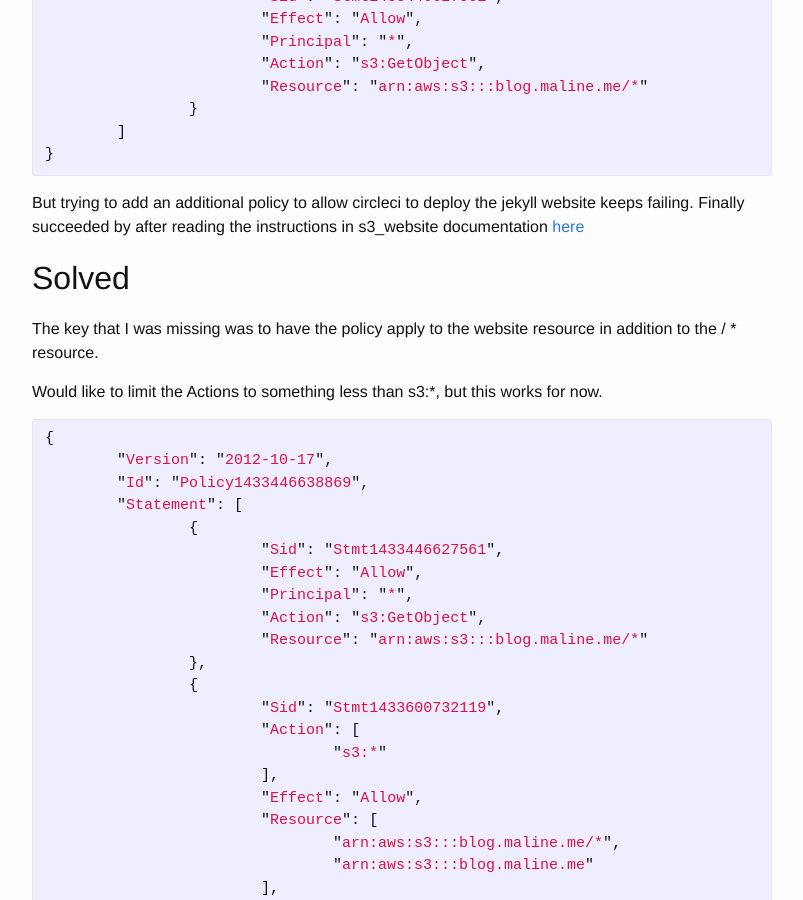
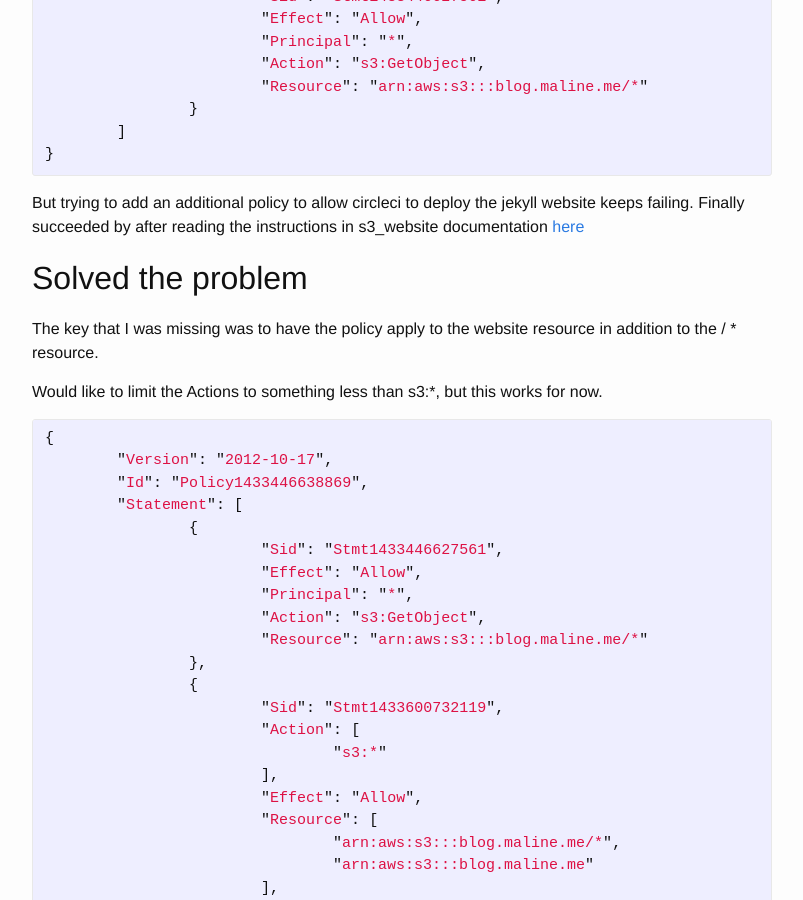
Before and after one commit to amaline/amaline.github.io, a Jekyll site: the page built from _posts/2015-06-06-S3-Policy-Trouble.md, in a window 1280 px wide and 900 px high, scrolled down 476 px. Shown: the whole window, without its empty margins (238-1041 px from the left). Built offline with Jekyll 4.4.1, drawn with Linux system fonts in a browser that asks for light colours.

Commit message:
Updated 2015-06-06-S3-Policy-Trouble.md

```diff
--- a/_posts/2015-06-06-S3-Policy-Trouble.md
+++ b/_posts/2015-06-06-S3-Policy-Trouble.md
@@ -2,6 +2,7 @@
 published: true
 layout: post
 ---
+
 
 
 
@@ -29,7 +30,7 @@ This policy allows anonymous read access to the bucket.
 
 But trying to add an additional policy to allow circleci to deploy the jekyll website keeps failing.  Finally succeeded by after reading the instructions in s3_website documentation [here](https://github.com/laurilehmijoki/s3_website/blob/master/additional-docs/setting-up-aws-credentials.md)
 
-## Solved
+## Solved the problem
 
 The key that I was missing was to have the policy apply to the website resource in addition to the / * resource.
 
```
